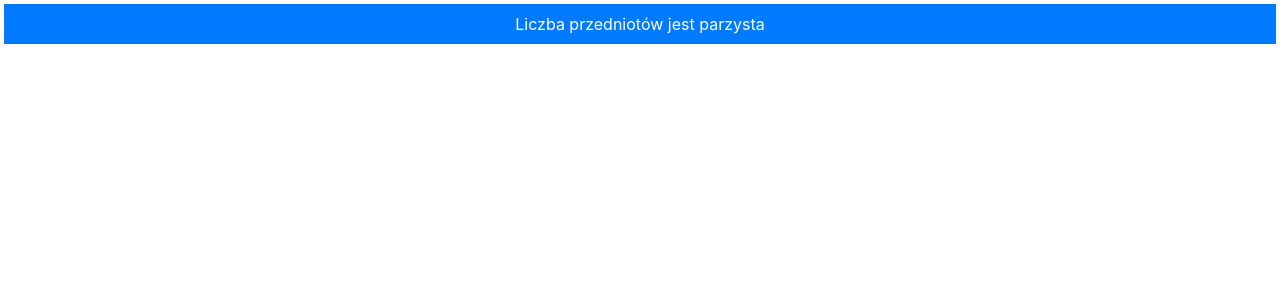
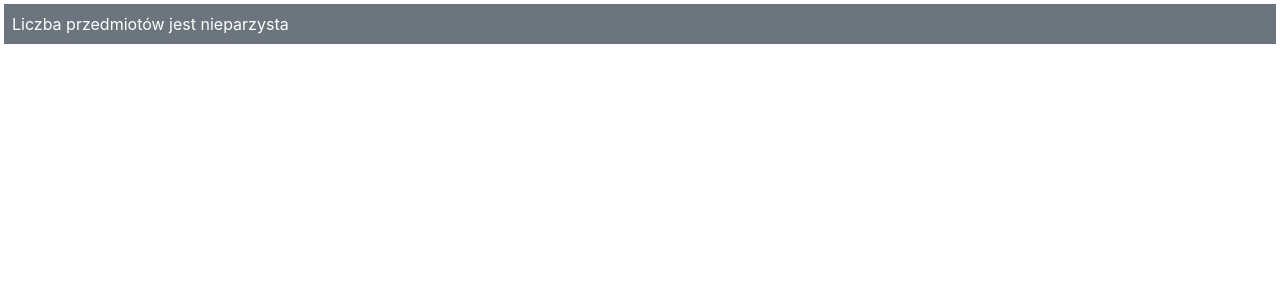
Before and after one commit to marekz/ReactLearning, a React (Create React App) app in the folder podstawy/: page / in a window 1280 px wide. Shown: the top 300 px of the page. Built offline with nearby package versions, Linux system fonts and the light colour scheme; the HTML template or start-up script is replaced by a standard one.

Commit message:
Applying expressions to set property values

```diff
--- a/podstawy/src/App.js
+++ b/podstawy/src/App.js
@@ -6,7 +6,7 @@ export default class App extends Component {
         super(props);
 
         this.state = {
-            count: 4
+            count: 5
         }
     }
 
@@ -14,9 +14,15 @@ export default class App extends Component {
         return val % 2 === 0 ? "parzysta" : "nieparzysta";
     }
 
+    getClassName(val) {
+        return val % 2 === 0
+            ? "bg-primary text-white text-ceter p-2 m-1"
+            : "bg-secondary text-white text-ceter p-2 m-1"
+    }
+
     render = () =>
-        <p className="bg-primary text-white text-center p-2 m-1">
-            Liczba przedniotów jest { this.isEven(this.state.count) }
+        <p className={ this.getClassName(this.state.count) }>
+            Liczba przedmiotów jest { this.isEven(this.state.count) }
         </p>
 
 }
```
